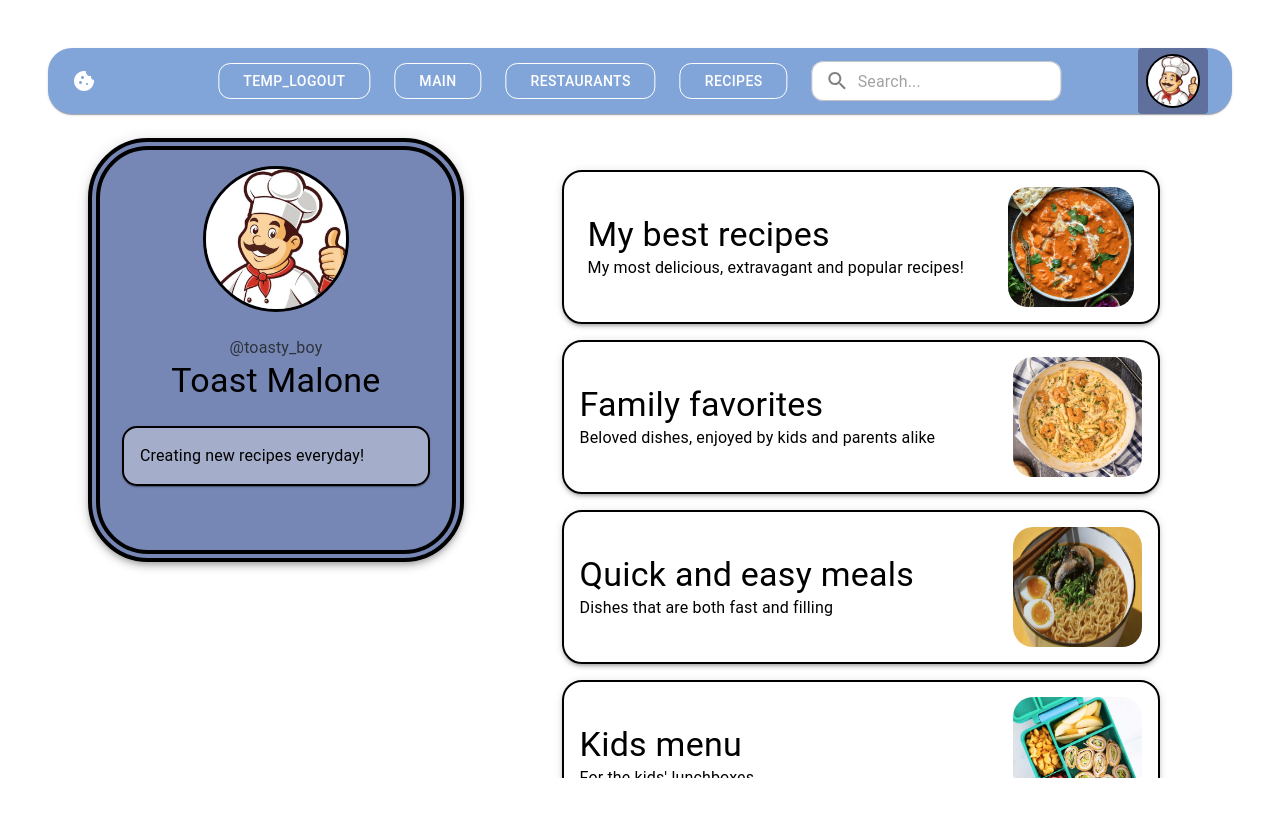
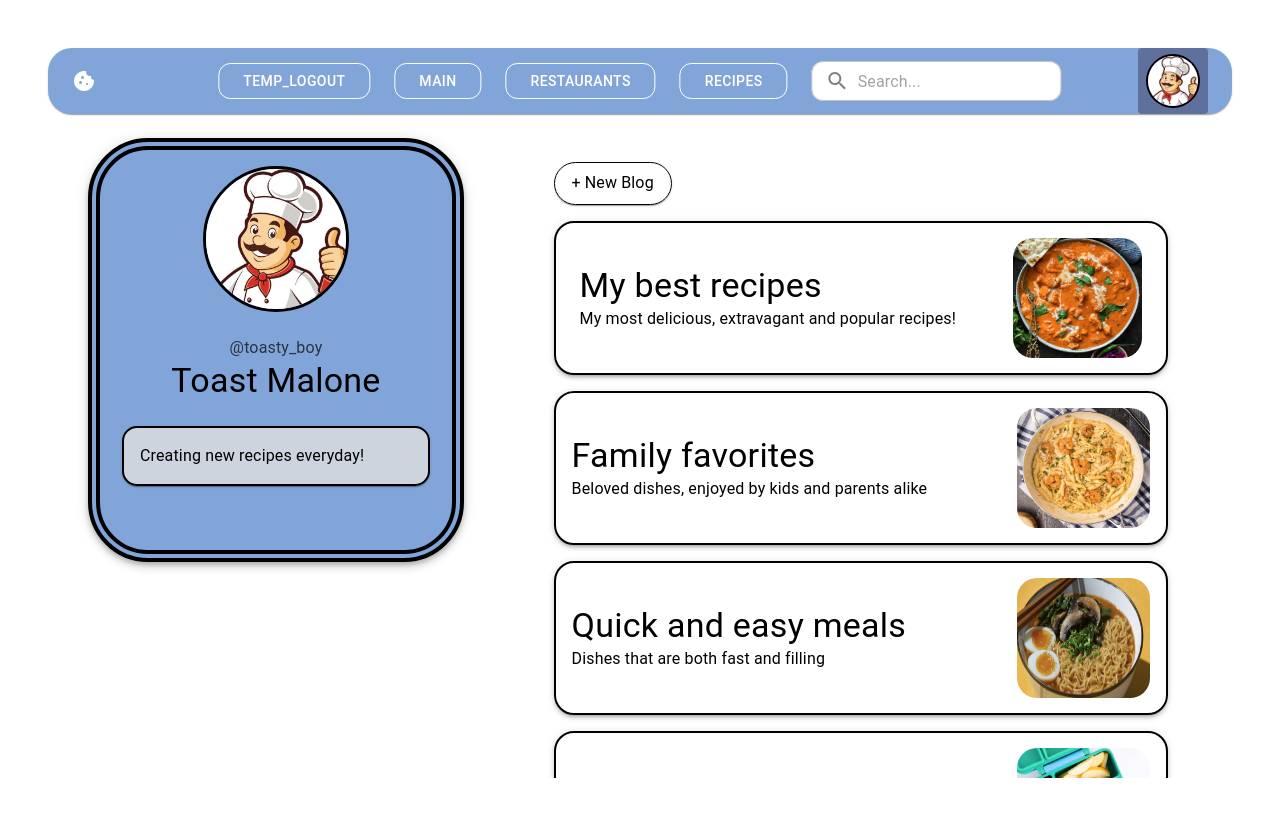
Before and after one commit to khgaled/flavor-haven, a React (Vite) app: page /profile in a window 1280 px wide. Shown: the top 816 px of the page. Built offline with nearby package versions, Linux system fonts and the light colour scheme; sample sign-in values are in the browser's storage.

Commit message:
Add new blog button

```diff
--- a/src/pages/Profile.jsx
+++ b/src/pages/Profile.jsx
@@ -5,11 +5,12 @@ export const Profile = () => {
   const navigate = useNavigate();
   return (
     <Box sx={{ display: "flex", height: "80vh", px: 6, py: 2 }}>
+      <Box>
         {/* profile card */}
         <Box
           sx={{
             width: "25%",
-          bgcolor: "#7787b5",
+            bgcolor: "#82A5D9",
             p: 2,
             border: "12px double black",
             borderRadius: 15,
@@ -51,7 +52,7 @@ export const Profile = () => {
             sx={{
               display: "flex",
               width: "85%",
-            bgcolor: "#a4adc9",
+              bgcolor: "#cdd4de",
               textAlign: "left",
               border: "2px solid black",
               borderRadius: "15px",
@@ -64,11 +65,31 @@ export const Profile = () => {
             </Typography>
           </Box>
         </Box>
+        {/* <Box>
 
+        </Box> */}
+      </Box>
       {/* Recipe Blogs */}
         <Box
-
-        sx={{ flex: 1, ml: "40%", overflowY: "auto", maxHeight: "200vh", p: 2 }}>
+        sx={{ flex: 1, ml: "40%", overflowY: "auto", maxHeight: "100vh", p: 1 }}>
+          <Box
+            sx={{
+              height: 25,
+              width: 100,
+              border: "1px solid black",
+              borderRadius: "50px",
+              // display: "flex",
+              // alignItems: "center",
+              // justifyContent: "space-between",
+              p: 1,
+              margin: 2,
+              boxShadow: 1
+            }}
+          >
+            <Typography>
+              + New Blog
+              </Typography>
+          </Box>
           <Box
             sx={{
               height: 150,
```
Lines whose indentation alone changed are shown as unchanged.
